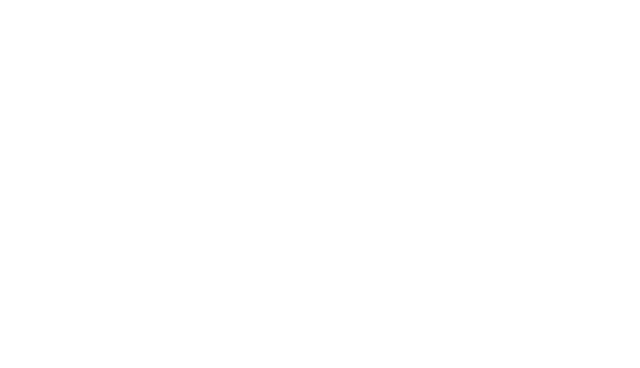
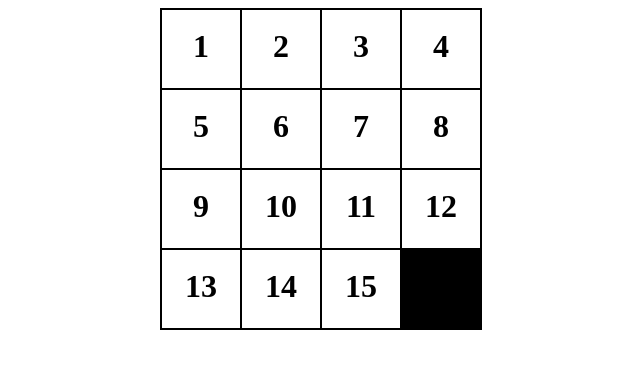
Before and after one commit to SvetlanaVl/JSFE2022Q3, a plain HTML site: page codejam-puzzle/index.html in a window 1280 px wide. Shown: the whole page, without its empty margins (319-959 px from the left). Drawn offline with Linux system fonts and the light colour scheme.

Commit message:
feat: add playing field and square

```diff
--- a/codejam-puzzle/index.html
+++ b/codejam-puzzle/index.html
@@ -8,7 +8,7 @@
   <script src="script.js"></script>
   <link rel="stylesheet" href="style.css">
 </head>
-<body>
+<body onload="startGame()">
 
 </body>
 </html>
--- a/codejam-puzzle/script.js
+++ b/codejam-puzzle/script.js
@@ -0,0 +1,86 @@
+// пятнашки
+
+function startGame() {
+  myGameArea.start(); // создали элемент canvas
+
+  var cellSize = myGameArea.canvas.width / 4; // игра 4*4
+
+  var square = new component(); // создали объект пятнашек
+
+  // пятнашеки
+
+	square.setCellView(function(x, y) {
+    ctx.fillStyle = "#FFFFFF";
+    ctx.fillRect(x + 1, y + 1, cellSize - 2, cellSize - 2);
+  });
+
+  // цифры
+
+	square.setNumView(function() {
+    ctx.font = "bold "+ (cellSize / 2.5) + "px serif";
+    ctx.textAlign = "center";
+    ctx.textBaseline = "middle";
+    ctx.fillStyle = "#000000";
+  });
+
+  ctx.fillStyle = "#000000"; // цвет линий и пустой ячейки
+  ctx.fillRect(0, 0,  myGameArea.canvas.width,  myGameArea.canvas.height); // линии и пустая ячейка
+
+  square.draw(ctx, cellSize); // добавили пятнашки
+
+
+
+}
+
+// canvas
+
+var myGameArea = {
+    canvas : document.createElement("canvas"),
+    start : function() {
+        this.canvas.width = 320;
+        this.canvas.height = 320;
+
+        this.context = this.canvas.getContext("2d");
+        document.body.insertBefore(this.canvas, document.body.childNodes[2]);
+    }
+}
+
+// конструктор компонентов
+
+function component() {
+  ctx = myGameArea.context;
+  var cellView = null;
+  var numView = null;
+  var arr = [[1, 2, 3, 4], [5, 6, 7, 8], [9, 10, 11, 12], [13, 14, 15, 0]];
+
+  this.draw = function(ctx, size) {
+    for (var i = 0; i < 4; i++) {
+      for (var j = 0; j < 4; j++) {
+        if (arr[i][j] > 0) {
+          if (cellView !== null) {
+            cellView(j * size, i * size);
+          }
+          if (numView !== null) {
+            numView();
+            ctx.fillText(arr[i][j], j * size + size / 2, i * size + size / 2);
+          }
+        }
+      }
+    }
+  };
+
+  // пятнашки
+
+  this.setCellView = function(func) {
+    cellView = func;
+  };
+
+  // цифры
+
+  this.setNumView = function(func) {
+    numView = func;
+  };
+
+
+
+}
--- a/codejam-puzzle/style.css
+++ b/codejam-puzzle/style.css
@@ -0,0 +1,6 @@
+body {
+  text-align: center;
+}
+canvas {
+  border: 1px solid black;
+}
```
